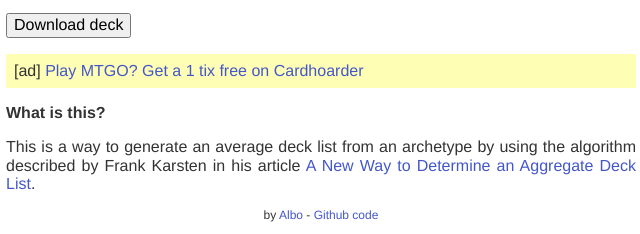
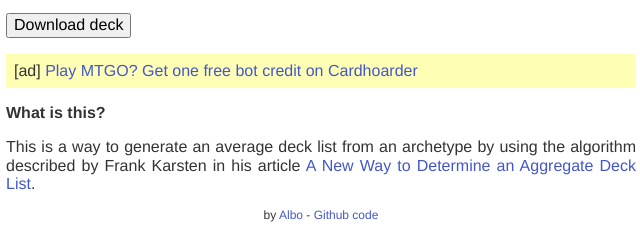
Before and after one commit to 4lb0/mtg-aggregate, a plain HTML site: page index.html in a window 1280 px wide. Shown: the part 389-623 px from the top of the page, 319-959 px from the left. Drawn offline with nearby package versions, Linux system fonts and the light colour scheme.

Commit message:
Change ad text

```diff
--- a/index.html
+++ b/index.html
@@ -27,7 +27,7 @@
           <button type="button" class="btn btn-primary" id="download">Download deck</button>
         </p>
         <p class="ad">
-          [ad] <a href="https://www.cardhoarder.com/r/57f887e939c90" target="_blank">Play MTGO? Get a 1 tix free on Cardhoarder</a>
+          [ad] <a href="https://www.cardhoarder.com/r/57f887e939c90" target="_blank">Play MTGO? Get one free bot credit on Cardhoarder</a>
         </p>
         <h2>What is this?</h2>
         <p>
```
